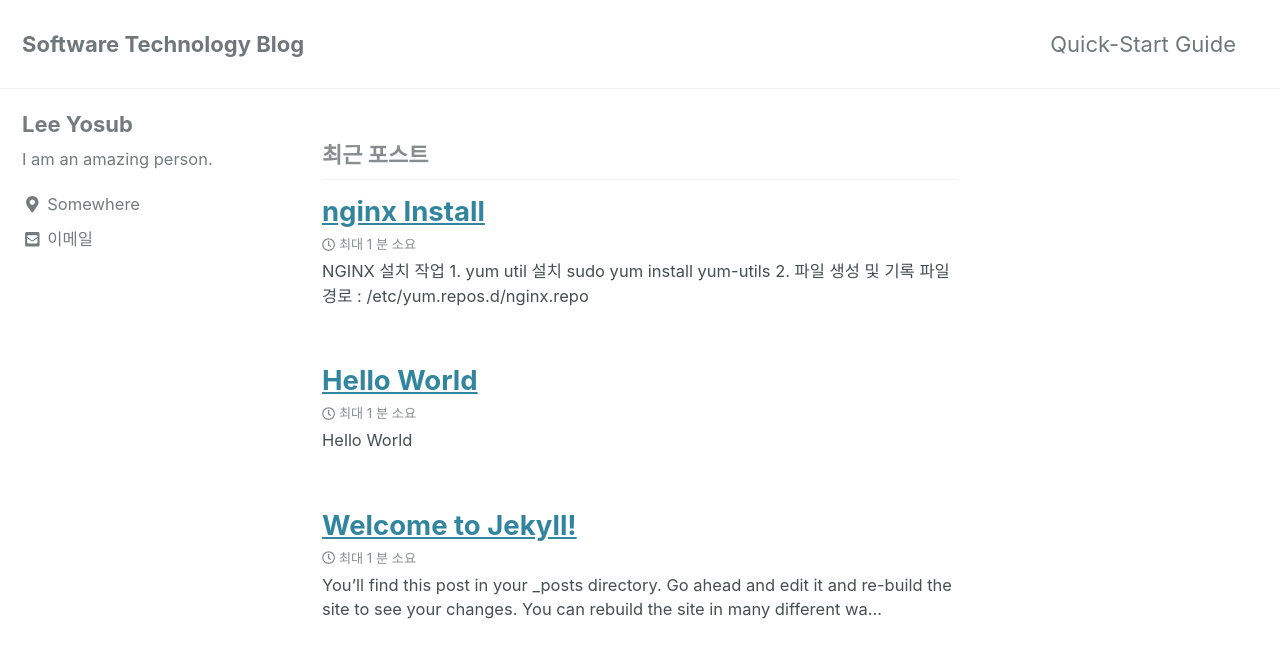
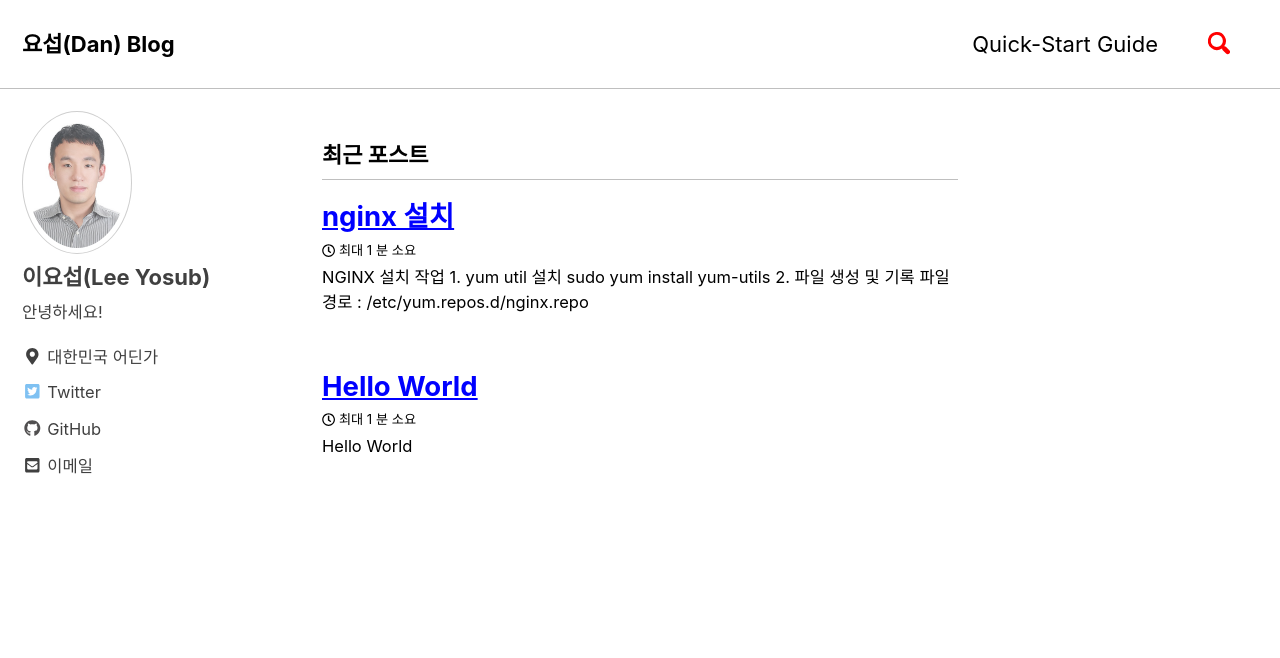
Before and after one commit to YosubLee/ysdev, a Jekyll site: the page built from index.html, in a window 1280 px wide and 900 px high. Shown: the top 658 px of the window. Built offline with Jekyll 4.4.1, drawn with Linux system fonts in a browser that asks for light colours; cached includes are drawn as plain includes; the list of posts is cut into pages by our own code; some of the changed text lies outside the part shown.

Commit message:
블로그 만들기

```diff
--- a/_config.yml
+++ b/_config.yml
@@ -12,24 +12,24 @@
 
 # theme                  : "minimal-mistakes-jekyll"
 # remote_theme           : "mmistakes/minimal-mistakes"
-minimal_mistakes_skin    : "default" # "air", "aqua", "contrast", "dark", "dirt", "neon", "mint", "plum", "sunrise"
+minimal_mistakes_skin    : "contrast"
 
 # Site Settings
 locale                   : "ko-KR"
-title                    : "Software Technology Blog"
-title_separator          : "-"
-name                     : "Lee Yosub"
-description              :
+title                    : "요섭(Dan) Blog"
+title_separator          : "|"
+name                     : "이요섭(Lee Yosub)"
+description              : "소프트웨어 개발 및 그 이외의 정보를 담은 블로그 입니다. (공사중)"
 url                      : "https://yosublee.github.io"
 baseurl                  : # the subpath of your site, e.g. "/blog"
-repository               : # GitHub username/repo-name e.g. "mmistakes/minimal-mistakes"
+repository               : #"YosubLee/ysdev"
 teaser                   : # path of fallback teaser image, e.g. "/assets/images/500x300.png"
 logo                     : # path of logo image to display in the masthead, e.g. "/assets/images/88x88.png"
 masthead_title           : # overrides the website title displayed in the masthead, use " " for no title
 # breadcrumbs            : false # true, false (default)
 words_per_minute         : 200
 comments:
-  provider               : # false (default), "disqus", "discourse", "facebook", "google-plus", "staticman", "staticman_v2", "utterances", "custom"
+  provider               : "disqus"
   disqus:
     shortname            : "https-yosublee-github-io"
   discourse:
@@ -64,9 +64,9 @@ reCaptcha:
   secret                 :
 atom_feed:
   path                   : # blank (default) uses feed.xml
-search                   : # true, false (default)
-search_full_content      : # true, false (default)
-search_provider          : # lunr (default), algolia, google
+search                   : true
+search_full_content      : true
+search_provider          : "lunr"
 algolia:
   application_id         : # YOUR_APPLICATION_ID
   index_name             : # YOUR_INDEX_NAME
@@ -98,7 +98,7 @@ social:
 
 # Analytics
 analytics:
-  provider               : false # false (default), "google", "google-universal", "custom"
+  provider               : # false (default), "google", "google-universal", "custom"
   google:
     tracking_id          :
     anonymize_ip         : # true, false (default)
@@ -106,27 +106,27 @@ analytics:
 
 # Site Author
 author:
-  name             : "Lee Yosub"
-  avatar           : # path of avatar image, e.g. "/assets/images/bio-photo.jpg"
-  bio              : "I am an amazing person."
-  location         : "Somewhere"
-  email            : yosub0901@gmail.com
+  name             : "이요섭(Lee Yosub)"
+  avatar           : "/assets/images/yslee03.jpg"
+  bio              : "안녕하세요!"
+  location         : "대한민국 어딘가"
+  email            : "yosub0901@gmail.com"
   links:
     - label: "Email"
       icon: "fas fa-fw fa-envelope-square"
-      # url: mailto:your.name@email.com
+      # url: yosub0901@gmail.com
     - label: "Website"
       icon: "fas fa-fw fa-link"
       # url: "https://your-website.com"
     - label: "Twitter"
       icon: "fab fa-fw fa-twitter-square"
-      # url: "https://twitter.com/"
+      url: "https://twitter.com/yosub0901"
     - label: "Facebook"
       icon: "fab fa-fw fa-facebook-square"
       # url: "https://facebook.com/"
     - label: "GitHub"
       icon: "fab fa-fw fa-github"
-      # url: "https://github.com/"
+      url: "https://github.com/YosubLee"
     - label: "Instagram"
       icon: "fab fa-fw fa-instagram"
       # url: "https://instagram.com/"
@@ -136,13 +136,13 @@ footer:
   links:
     - label: "Twitter"
       icon: "fab fa-fw fa-twitter-square"
-      # url:
+      url: "https://twitter.com/yosub0901"
     - label: "Facebook"
       icon: "fab fa-fw fa-facebook-square"
       # url:
     - label: "GitHub"
       icon: "fab fa-fw fa-github"
-      # url:
+      url: "https://github.com/YosubLee"
     - label: "GitLab"
       icon: "fab fa-fw fa-gitlab"
       # url:
@@ -282,7 +282,7 @@ compress_html:
 
 # Defaults
 defaults:
-  # _posts
+  #_posts
   - scope:
       path: ""
       type: posts
@@ -290,6 +290,6 @@ defaults:
       layout: single
       author_profile: true
       read_time: true
-      comments: # true
+      comments: true
       share: true
       related: true
--- a/_posts/2019-02-01-welcome-to-jekyll.markdown
+++ /dev/null
@@ -1,25 +0,0 @@
----
-layout: post
-title:  "Welcome to Jekyll!"
-date:   2019-02-01 23:41:14 +0900
-comments: true
----
-You’ll find this post in your `_posts` directory. Go ahead and edit it and re-build the site to see your changes. You can rebuild the site in many different ways, but the most common way is to run `jekyll serve`, which launches a web server and auto-regenerates your site when a file is updated.
-
-To add new posts, simply add a file in the `_posts` directory that follows the convention `YYYY-MM-DD-name-of-post.ext` and includes the necessary front matter. Take a look at the source for this post to get an idea about how it works.
-
-Jekyll also offers powerful support for code snippets:
-
-{% highlight ruby %}
-def print_hi(name)
-  puts "Hi, #{name}"
-end
-print_hi('Tom')
-#=> prints 'Hi, Tom' to STDOUT.
-{% endhighlight %}
-
-Check out the [Jekyll docs][jekyll-docs] for more info on how to get the most out of Jekyll. File all bugs/feature requests at [Jekyll’s GitHub repo][jekyll-gh]. If you have questions, you can ask them on [Jekyll Talk][jekyll-talk].
-
-[jekyll-docs]: https://jekyllrb.com/docs/home
-[jekyll-gh]:   https://github.com/jekyll/jekyll
-[jekyll-talk]: https://talk.jekyllrb.com/
--- a/_posts/2019-02-04-Hello-World.markdown
+++ b/_posts/2019-02-04-Hello-World.markdown
@@ -1,7 +1,2 @@
----
-layout: post
-title:  "Hello World"
-categories: ["spring boot"]
----
 
 Hello World
--- a/_posts/2019-02-19-nginx-install.markdown
+++ b/_posts/2019-02-19-nginx-install.md
@@ -1,7 +1,7 @@
 ---
-layout: post
-title:  "nginx Install"
-categories: ["nginx"]
+title : nginx 설치
+categories : [nginx]
+tags : [nginx]
 ---
 ## NGINX 설치
 ### 작업
```
Also changed, not shown: pages/1_projects.md (deleted, +0 -16 lines), pages/2_about.md (deleted, +0 -14 lines), assets/images/yslee03.jpg (added).
